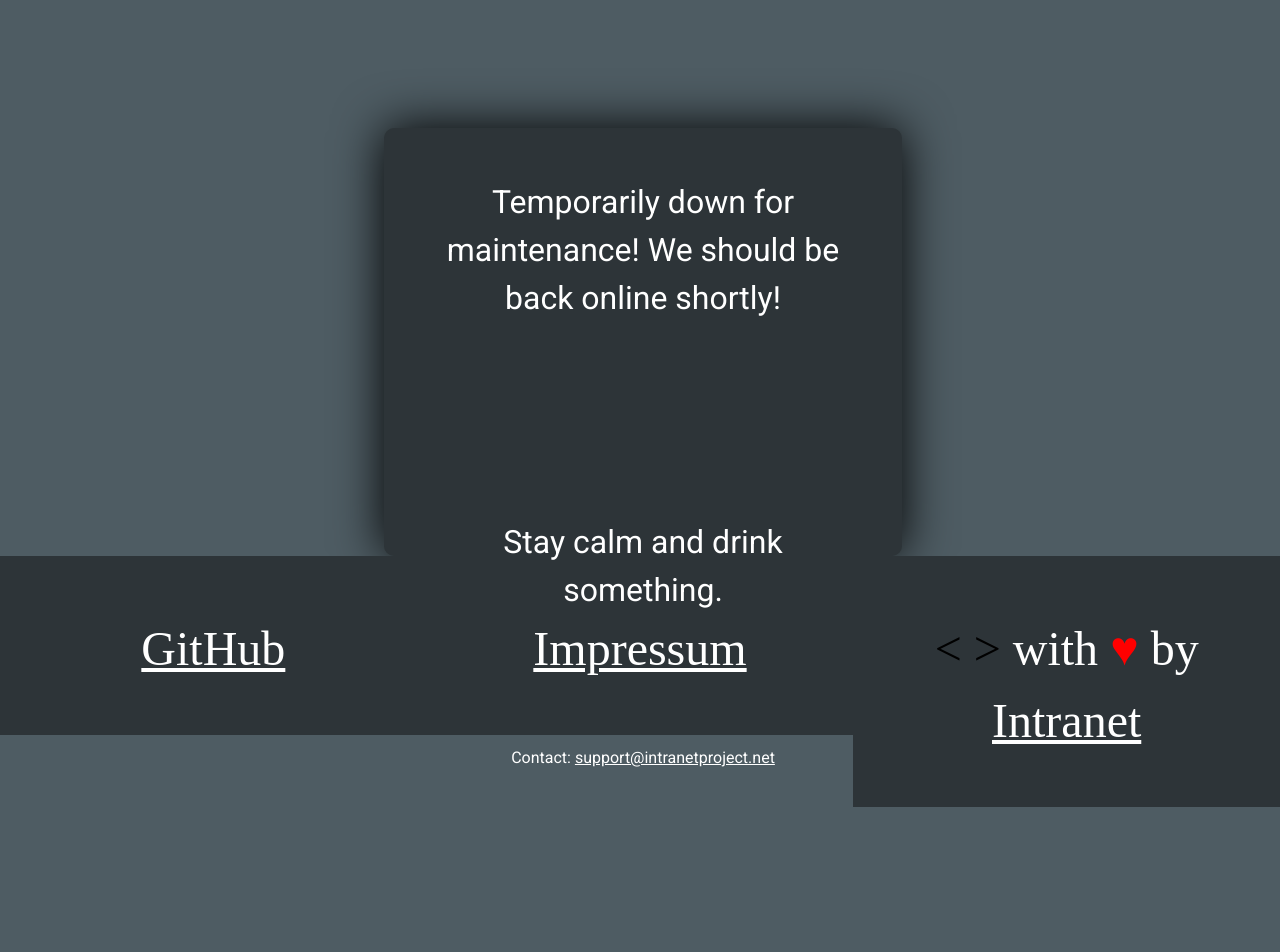
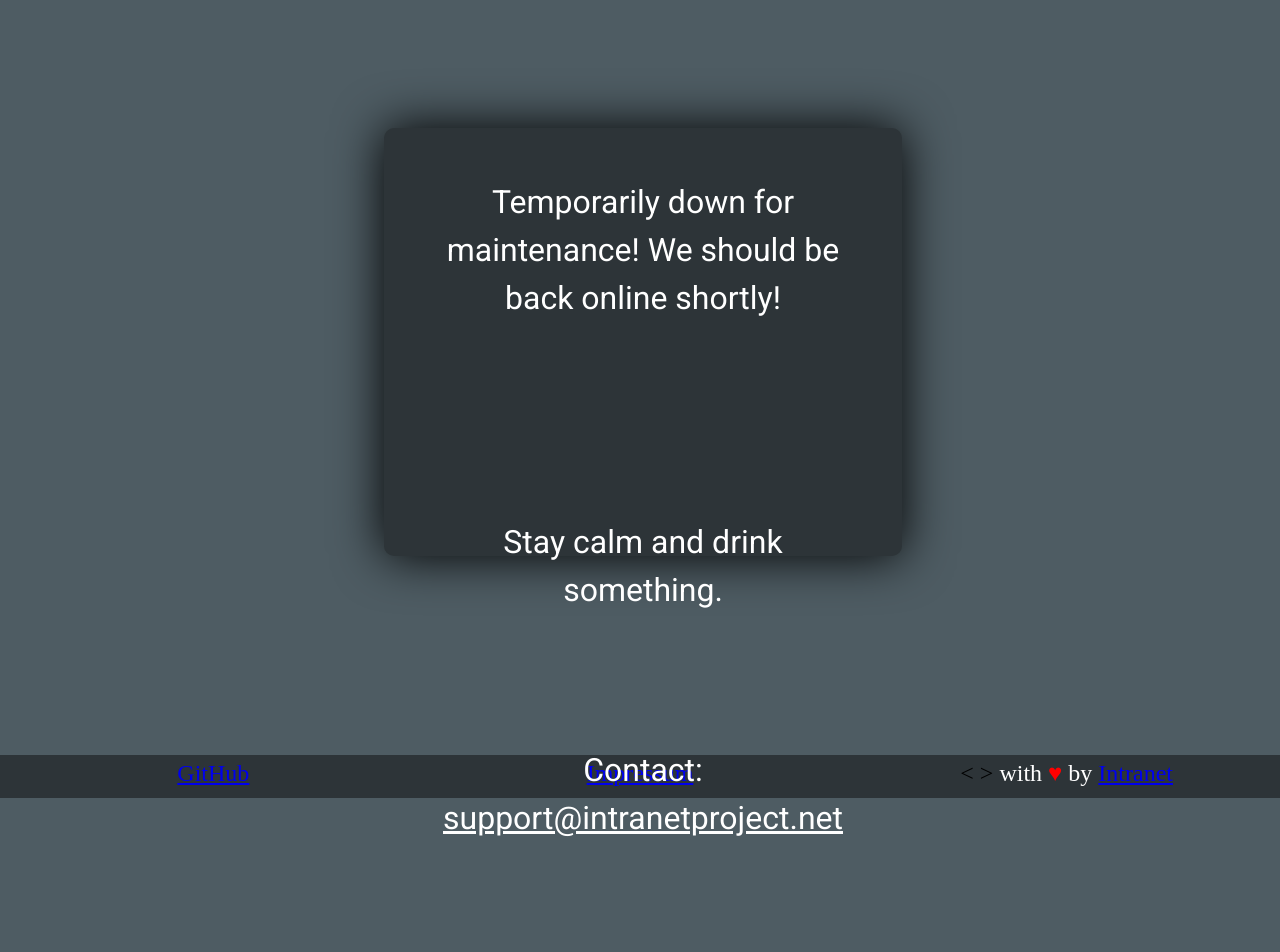
Before and after one commit to IntranetProject/intranet_maintenance, a PHP site: page / in a window 1280 px wide. Run offline with PHP 8.4, Linux system fonts and the light colour scheme.

Commit message:
footer fixed

```diff
--- a/css/maintenance.css
+++ b/css/maintenance.css
@@ -29,13 +29,13 @@ body {
     border-radius: 10px;
 }
 
-p {
+.subcontainer p {
     font-size: 2em !important;
     padding: 50px !important;
     line-height: 150% !important;
 }
 
-a {
+.subcontainer a {
     color: white;
 }
 
@@ -49,6 +49,7 @@ a {
     color: white;
     height: 5%;
     background-color: #2D3438;
+    margin-top: 15.5%;
 }
 
 .git,
```
